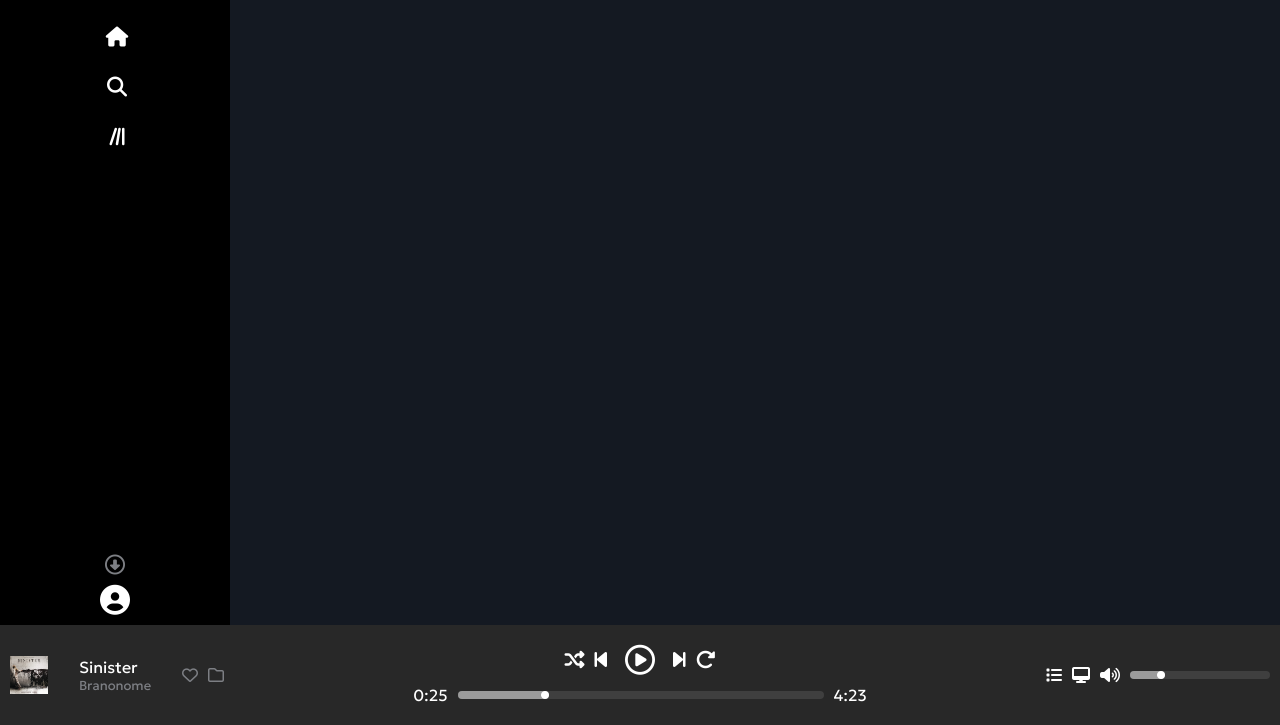
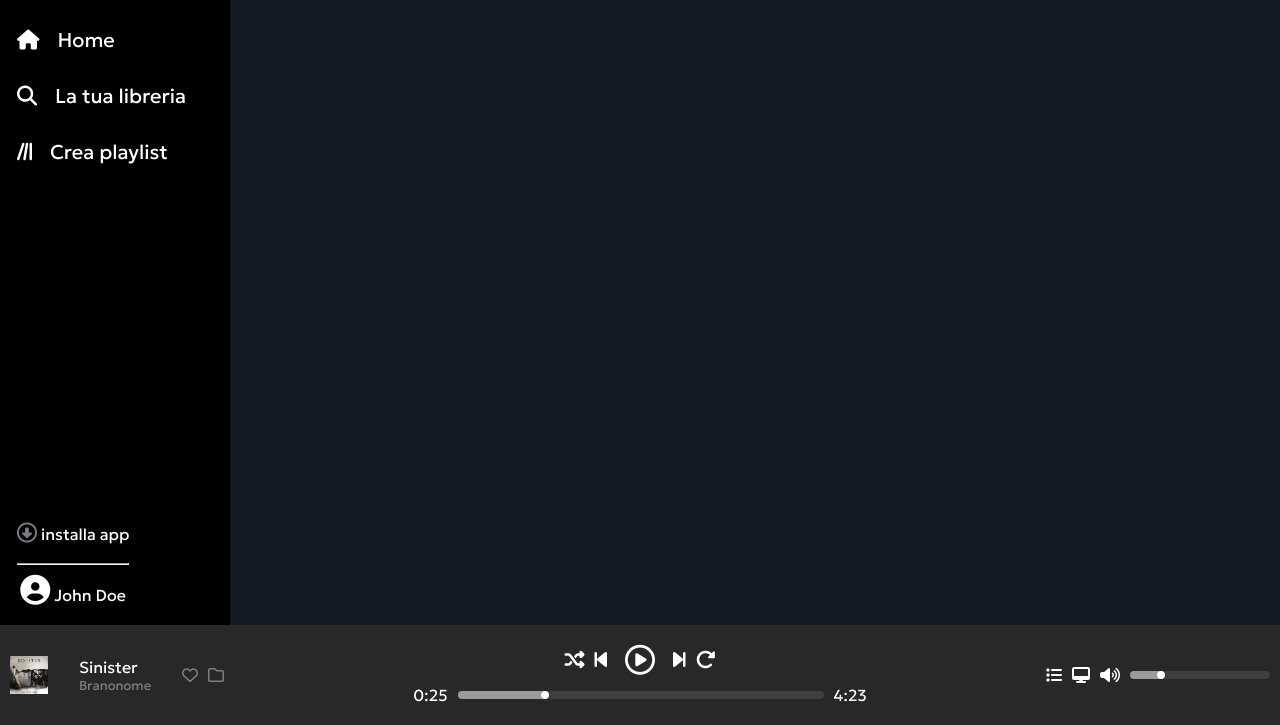
Before and after one commit to RiccardoFiacco/html-css-spotifyweb-mobileFirst, a plain HTML site: page index.html in a window 1280 px wide. Shown: the part 75-800 px from the top of the page. Drawn offline with Linux system fonts and the light colour scheme.

Commit message:
add responsive to the element alredy present

```diff
--- a/css/style.css
+++ b/css/style.css
@@ -209,7 +209,24 @@ img {
     .logo-xsm{
         display: none;
     }
-
+    .button-name{
+        display: inline;
+    }
+    .sidebar{
+        align-items: flex-start;
+    }
+    .footer-sidebar{
+        padding-right: 13px;
+        padding-left: 17px;
+    }
+    .division-bar{
+        display: block;
+        width: 100%;
+    }
+    .footer-element{
+        padding-top: 10px;
+        padding-bottom: 10px;
+    }
 }
 @media (min-width: 767.99px) {
     .management-buttons{
--- a/index.html
+++ b/index.html
@@ -35,13 +35,13 @@
                 </div>
                 <div class="footer-sidebar">
                     <div class="paddingb-15 paddingl-19">
-                        <div>
+                        <div class="footer-element">
                             <a href="#"><i class="fa-regular fa-circle-down download-btn"></i></a>
                             <a href="#" class="button-name">installa app</a>
                         </div>
                     </div>
                     <hr class="division-bar">
-                    <a href="#" class="">
+                    <a href="#" class="footer-element">
                         <i class="fa-solid fa-circle-user user-icon "></i>
                         <span class="button-name">John Doe</span>
                     </a>
```
